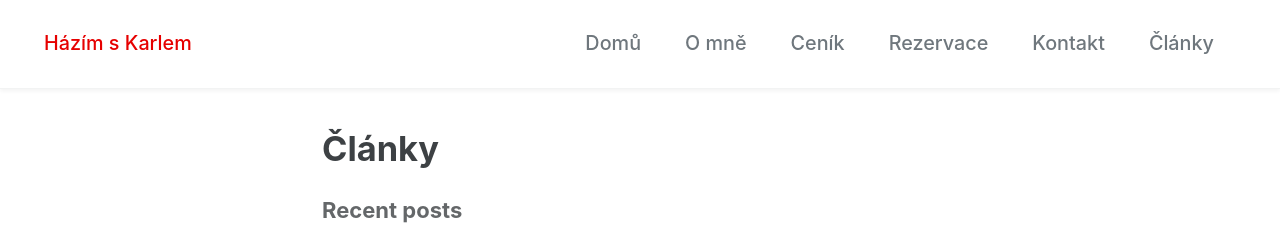
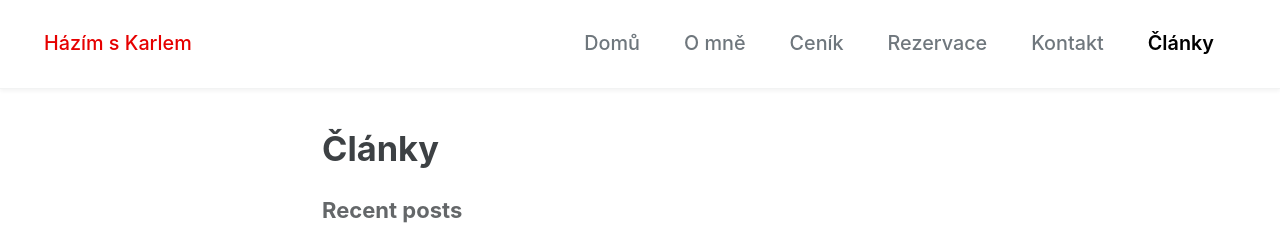
Before and after one commit to hazimskarlem/hazimskarlem.github.io, a Jekyll site: the page built from clanky.md, in a window 1280 px wide. Shown: the top 225 px of the page. Built offline with Jekyll 4.4.1, drawn with Linux system fonts in a browser that asks for light colours; cached includes are drawn as plain includes.

Commit message:
Update main.scss

```diff
--- a/assets/css/main.scss
+++ b/assets/css/main.scss
@@ -27,32 +27,17 @@ html {
 
 
 /* ==========================================================
-   2. HORNÍ MENU - ULTIMÁTNÍ OPRAVA PODTRŽENÍ
+   2. ULTIMÁTNÍ VYNUCENÍ AKTIVNÍHO STAVU (Barva + Podtržení)
    ========================================================== */
 
-.greedy-nav a:hover {
+.greedy-nav .visible-links li.active > a,
+.greedy-nav .visible-links a.active-link,
+.greedy-nav .hidden-links li.active > a,
+.greedy-nav .hidden-links a.active-link {
   color: #000000 !important;
+  font-weight: 600 !important;
 }
 
-/* Odkazy v menu musí mít relativní pozici, aby se podtržení mělo čeho chytit */
-.greedy-nav .visible-links a,
-.greedy-nav .hidden-links a {
-  position: relative !important;
-}
-
-/* Hover efekt */
-.greedy-nav .visible-links a:hover::before {
-  content: "" !important;
-  position: absolute !important;
-  bottom: 0 !important;
-  left: 0 !important;
-  width: 100% !important;
-  height: 4px !important;
-  background: #e60000 !important;
-  display: block !important;
-}
-
-/* Nekompromisní vynucení červeného podtržení pro jakoukoliv aktivní variantu */
 .greedy-nav .visible-links li.active > a::before,
 .greedy-nav .visible-links a.active-link::before,
 .greedy-nav .hidden-links li.active > a::before,
@@ -67,6 +52,7 @@ html {
   display: block !important;
   visibility: visible !important;
   opacity: 1 !important;
+  z-index: 10 !important;
 }
 
 
```
